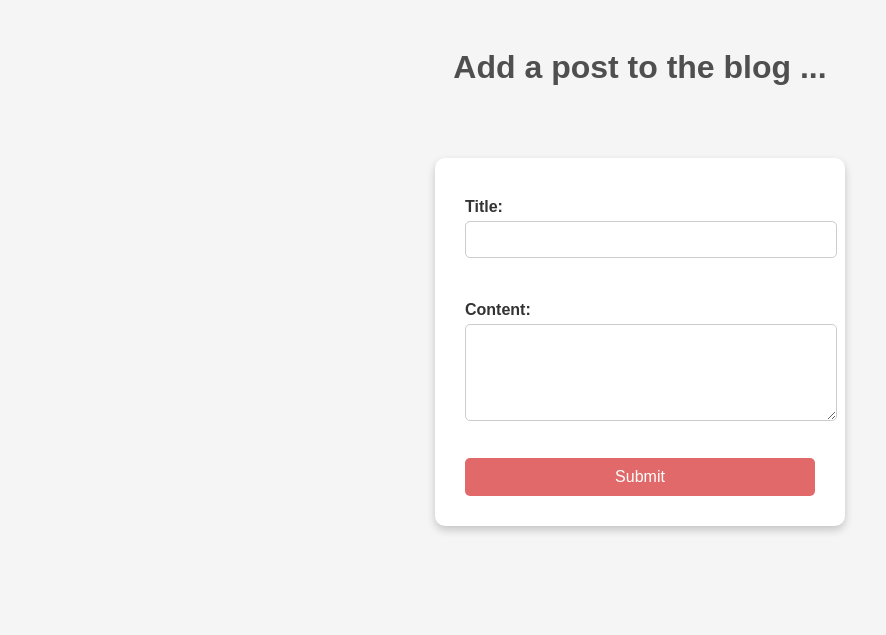
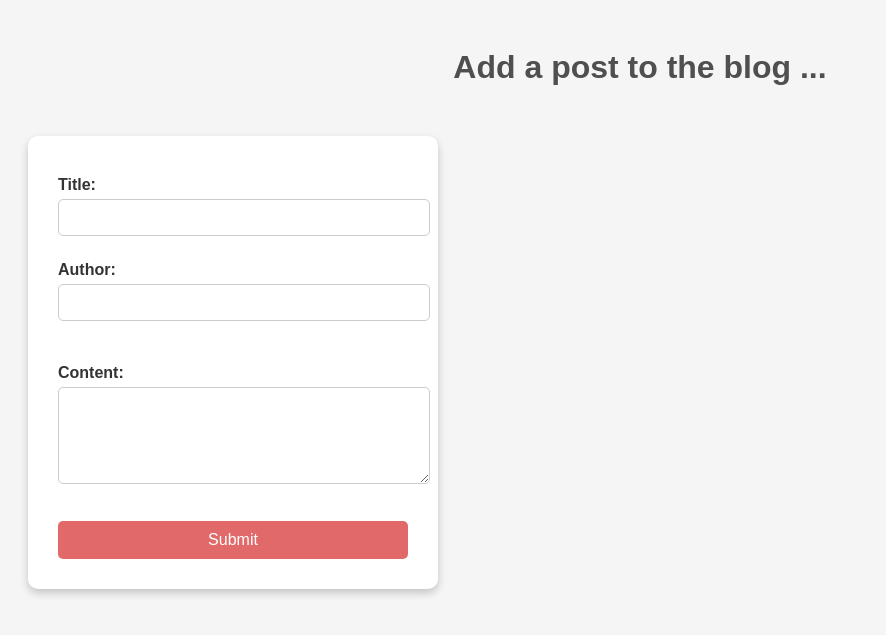
Before and after one commit to yhupe/masterblog, a Flask app: page /add in a window 1280 px wide. Shown: the top 635 px of the page, without its empty margins (0-886 px from the left). Run offline with Flask 3, Linux system fonts and the light colour scheme.

Commit message:
adding route ('/add') and function add()

```diff
--- a/app.py
+++ b/app.py
@@ -1,4 +1,4 @@
-from flask import Flask, render_template, request
+from flask import Flask, render_template, request, redirect, url_for
 import json
 import os
 
@@ -18,9 +18,15 @@
 
 @app.route('/add', methods=['GET', 'POST'])
 def add():
+
+    title = request.form.get('title')
+    author = request.form.get('author')
+    content = request.form.get('content')
+
     if request.method == 'POST':
-        # We will fill this in the next step
-        pass
+        print(f"new post '{title}' added by {author}")
+
+        return redirect(url_for('index'))
     return render_template('add.html')
 
 if __name__ == '__main__':
--- a/static/style.css
+++ b/static/style.css
@@ -3,10 +3,6 @@
     background-color: #F5F5F5;
     padding: 20px;
     color: #333;
-    display: flex;
-    flex-direction: column;
-    justify-content: center;
-    align-items: center;
 }
 
 h1 {
@@ -22,6 +18,13 @@
     border-radius: 8px;
     list-style-type: none; /* Entfernt die Bullet Points */
 
+}
+
+.post-container {
+    display: flex;
+    flex-direction: column;
+    justify-content: center;
+    align-items: center;
 }
 
 .post h2 {
--- a/templates/add.html
+++ b/templates/add.html
@@ -10,9 +10,11 @@
     <h1>Add a post to the blog ...</h1>
 
     <div class="submit-form">
-        <form action="/submit" method="POST">
+        <form action="/add" method="POST">
             <label for="title">Title:</label>
             <input type="text" id="title" name="title" required>
+            <label for="author">Author:</label>
+            <input type="text" id="author" name="author" required>
             <br><br>
 
             <label for="content">Content:</label>
--- a/templates/index.html
+++ b/templates/index.html
@@ -7,6 +7,7 @@
     <link rel="stylesheet" href="{{ url_for('static', filename='style.css') }}">
 </head>
 <body>
+    <div class="post-container">
         <h1>Welcome to My Flask Blog!</h1>
 
         {% for post in posts %}
@@ -16,6 +17,7 @@
                 <p>{{ post['content'] }}</p>
             </ul>
         {% endfor %}
+    </div>
 
 </body>
 </html>
```
Lines whose indentation alone changed are shown as unchanged.
